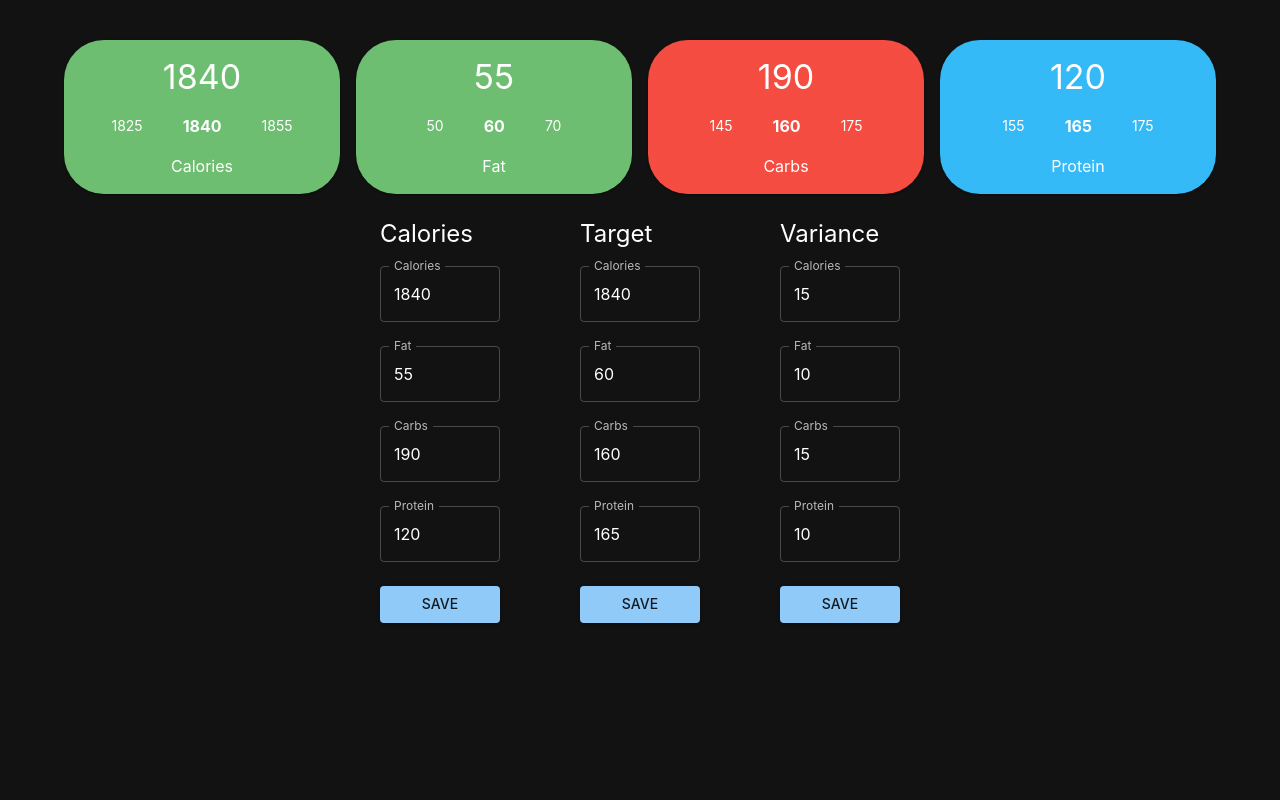
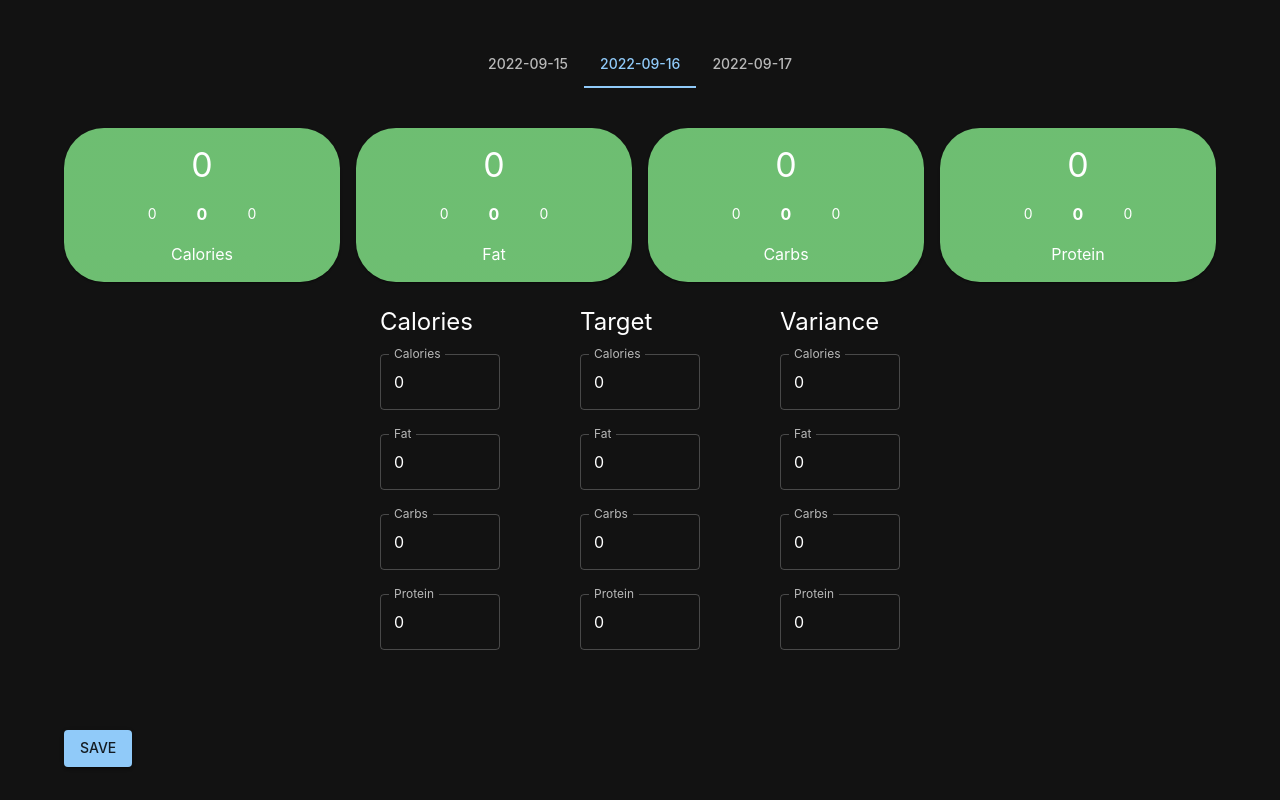
Before and after one commit to shakiralihamza/macro-compliance-tracker, a Next.js app: page / in a window 1280 px wide. Built offline with nearby package versions, Linux system fonts and the light colour scheme; no server answers; the database is empty.

Commit message:
App now talks to mongoDB

```diff
--- a/components/MCTForm.tsx
+++ b/components/MCTForm.tsx
@@ -1,6 +1,6 @@
 /* eslint-disable react-hooks/exhaustive-deps */
 import React, {FC, useEffect} from 'react';
-import {Button, Stack, TextField} from "@mui/material";
+import {Stack, TextField} from "@mui/material";
 import {macroType} from "../pages";
 
 enum macroTypeValues {
@@ -99,7 +99,6 @@ const MctForm: FC<MCTFormProps> = ({handleChange, name, data}) => {
                            style={inputStyles}
                            onChange={(e) => handleInput(e)}
                 />
-                <Button variant={'contained'}>Save</Button>
             </Stack>
         </>
     );
--- a/components/result.tsx
+++ b/components/result.tsx
@@ -8,6 +8,7 @@ interface ResultProps {
 }
 
 type BackGroundType = 'success' | 'error' | 'info';
+
 const Result: FC<ResultProps> = ({result}) => {
     const [background, setBackground] = React.useState<BackGroundType>('success');
 
--- /dev/null
+++ b/lib/mongodb.ts
@@ -0,0 +1,33 @@
+import { MongoClient } from 'mongodb'
+
+if (!process.env.MONGODB_URI) {
+  throw new Error('Invalid environment variable: "MONGODB_URI"')
+}
+
+const uri = process.env.MONGODB_URI
+const options = {}
+
+let client
+let clientPromise: Promise<MongoClient>
+
+if (!process.env.MONGODB_URI) {
+  throw new Error('Please add your Mongo URI to .env.local')
+}
+
+if (process.env.NODE_ENV === 'development') {
+  // In development mode, use a global variable so that the value
+  // is preserved across module reloads caused by HMR (Hot Module Replacement).
+  if (!global._mongoClientPromise) {
+    client = new MongoClient(uri, options)
+    global._mongoClientPromise = client.connect()
+  }
+  clientPromise = global._mongoClientPromise
+} else {
+  // In production mode, it's best to not use a global variable.
+  client = new MongoClient(uri, options)
+  clientPromise = client.connect()
+}
+
+// Export a module-scoped MongoClient promise. By doing this in a
+// separate module, the client can be shared across functions.
+export default clientPromise
--- a/package.json
+++ b/package.json
@@ -14,11 +14,15 @@
     "@mui/icons-material": "^5.10.3",
     "@mui/material": "^5.10.5",
     "eslint": "8.22.0",
+    "mongodb": "^4.10.0",
+    "mongoose": "^6.6.1",
     "next": "12.3.0",
+    "next-connect": "^0.13.0",
     "react": "18.2.0",
     "react-dom": "18.2.0"
   },
   "devDependencies": {
+    "@types/mongodb": "^4.0.7",
     "@types/node": "18.7.18",
     "@types/react": "18.0.20",
     "@types/react-dom": "18.0.6",
--- /dev/null
+++ b/pages/api/daily.ts
@@ -0,0 +1,49 @@
+// noinspection JSUnusedGlobalSymbols
+
+import clientPromise from "../../lib/mongodb";
+import {NextApiRequest, NextApiResponse} from "next";
+
+
+export default async function handler(req: NextApiRequest, res: NextApiResponse) {
+    const {date} = req.query;
+    const dataModel = {
+        "date": date,
+        "calories": {"label": "Calories", "total": 0, "target": 0, "variant": 0},
+        "carbs": {"label": "Carbs", "total": 0, "target": 0, "variant": 0},
+        "fat": {"label": "Fat", "total": 0, "target": 0, "variant": 0},
+        "protein": {"label": "Protein", "total": 0, "target": 0, "variant": 0}
+    }
+    const client = await clientPromise;
+    const db = client.db("mct");
+    switch (req.method) {
+        case "POST":
+            let data = req.body;
+            data = JSON.parse(data);
+            data.date = new Date().toISOString().split('T')[0]
+            await db.collection('daily').updateOne(
+                {date: data.date},
+                {$set: data},
+                {upsert: true}
+            )
+            res.status(200).json({success: true});
+            break;
+        case "GET":
+            let daily;
+            if (date) {
+                console.log(date);
+                // @ts-ignore
+                daily = await db.collection("daily").findOne({date});
+                console.log(daily);
+                if (daily == null) {
+                    daily = dataModel
+                }
+            } else {
+                daily = await db.collection('daily').findOne()
+                if (daily == null) {
+                    daily = dataModel
+                }
+            }
+            res.json(daily);
+            break;
+    }
+}
--- a/pages/api/hello.ts
+++ /dev/null
@@ -1,13 +0,0 @@
-// Next.js API route support: https://nextjs.org/docs/api-routes/introduction
-import type { NextApiRequest, NextApiResponse } from 'next'
-
-type Data = {
-  name: string
-}
-
-export default function handler(
-  req: NextApiRequest,
-  res: NextApiResponse<Data>
-) {
-  res.status(200).json({ name: 'John Doe' })
-}
--- a/pages/index.tsx
+++ b/pages/index.tsx
@@ -1,38 +1,13 @@
+/* eslint-disable react-hooks/exhaustive-deps */
 // noinspection JSUnusedGlobalSymbols
 
-import type {NextPage} from 'next'
+import type {GetServerSideProps, NextPage} from 'next'
 import Head from 'next/head'
-import {Container, Grid, Typography} from "@mui/material";
+import {Button, Container, Grid, Tab, Tabs, Typography} from "@mui/material";
 import Result from "../components/result";
 import MCTForm from "../components/MCTForm";
-import React, {useState} from "react";
+import React, {useEffect, useState} from "react";
 
-let dummyData = {
-    calories: {
-        label: "Calories",
-        total: 1840,
-        target: 1840,
-        variant: 15
-    },
-    carbs: {
-        label: "Carbs",
-        total: 190,
-        target: 160,
-        variant: 15
-    },
-    fat: {
-        label: "Fat",
-        total: 55,
-        target: 60,
-        variant: 10
-    },
-    protein: {
-        label: "Protein",
-        total: 120,
-        target: 165,
-        variant: 10
-    }
-}
 
 export type macroDetails = {
     label: string,
@@ -47,10 +22,22 @@ export interface macroType {
     fat: macroDetails,
     protein: macroDetails
 }
-const Home: NextPage = () => {
-    const [data, setData] = useState<macroType>(dummyData);
 
-    const handleChange = ({value, name}: { value: number, name: string }) => {
+const Home: NextPage = (props) => {
+    const [data, setData] = useState<macroType | null>(null);
+    const [saving, setSaving] = React.useState(false);
+    const [menu, setMenu] = React.useState(1);
+
+    const currDate = new Date().toISOString().split('T')[0];
+    const prevDate = new Date(new Date().setDate(new Date().getDate() - 1)).toISOString().split('T')[0];
+    const nextDate = new Date(new Date().setDate(new Date().getDate() + 1)).toISOString().split('T')[0];
+
+    useEffect(() => {
+        // @ts-ignore
+        setData(props.data);
+    }, []);
+
+    const handleDataChange = ({value, name}: { value: number, name: string }) => {
         const _data = {...data};
 
         let resultType = name.split(" ")[0].toLowerCase();
@@ -59,15 +46,47 @@ const Home: NextPage = () => {
         // @ts-ignore
         _data[resultMacro][resultType] = value;
 
+        // @ts-ignore
         setData(_data);
     }
 
+    const handleMenuChange = async (date: string, menu: number) => {
+        const res = await fetch(`http://localhost:3000/api/daily?date=${date}`);
+        res.json().then(res => {
+            setData(res);
+            setMenu(menu);
+        })
+    };
+
+    const handleSave = async () => {
+        setSaving(true);
+        const res = await fetch('http://localhost:3000/api/daily', {
+            method: 'post',
+            body: JSON.stringify(data)
+        });
+        res.json().then(res => {
+            console.log(res)
+            setSaving(false);
+        });
+    }
     return (
         <>
             <Head>
                 <title>Macro Compliance Tracker</title>
             </Head>
+            {
+                data &&
                 <Container maxWidth={'lg'}>
+                    <Grid container justifyContent={'center'} alignItems={'center'} spacing={2} my={3}>
+                        <Grid item xs={12}>
+                            <Tabs value={menu} centered>
+                                <Tab label={prevDate} onClick={() => handleMenuChange(prevDate, 0)}/>
+                                <Tab label={currDate} onClick={() => handleMenuChange(currDate, 1)}/>
+                                <Tab label={nextDate} onClick={() => handleMenuChange(nextDate, 2)}/>
+                            </Tabs>
+                        </Grid>
+                    </Grid>
+
                     <Grid container justifyContent={'center'} alignItems={'center'} spacing={2} my={3}>
                         <Grid item xs={3}>
                             <Result result={data.calories}/>
@@ -82,23 +101,40 @@ const Home: NextPage = () => {
                             <Result result={data.protein}/>
                         </Grid>
                     </Grid>
+
                     <Grid container justifyContent={'center'} alignItems={'center'} spacing={10}>
                         <Grid item xs={'auto'}>
                             <Typography variant={'h5'} mb={2}>Calories</Typography>
-                        <MCTForm data={data} name={'total'} handleChange={handleChange}/>
+                            <MCTForm data={data} name={'total'} handleChange={handleDataChange}/>
                         </Grid>
                         <Grid item xs={'auto'}>
                             <Typography variant={'h5'} mb={2}>Target</Typography>
-                        <MCTForm data={data} name={'target'} handleChange={handleChange}/>
+                            <MCTForm data={data} name={'target'} handleChange={handleDataChange}/>
                         </Grid>
                         <Grid item xs={'auto'}>
                             <Typography variant={'h5'} mb={2}>Variance</Typography>
-                        <MCTForm data={data} name={'variant'} handleChange={handleChange}/>
+                            <MCTForm data={data} name={'variant'} handleChange={handleDataChange}/>
+                        </Grid>
+                        <Grid item xs={12}>
+                            <Button variant={'contained'} disabled={saving} onClick={handleSave}>Save</Button>
                         </Grid>
                     </Grid>
                 </Container>
+            }
         </>
     )
 }
 
+export const getServerSideProps: GetServerSideProps = async () => {
+    //date today
+    const date = new Date().toISOString().split('T')[0];
+    const res = await fetch(`http://localhost:3000/api/daily?date=${date}`);
+    const json = await res.json();
+    return {
+        props: {
+            data: json,
+        },
+    };
+};
+
 export default Home
--- /dev/null
+++ b/types/mongodb.d.ts
@@ -0,0 +1,5 @@
+import { MongoClient } from 'mongodb'
+
+declare global {
+  var _mongoClientPromise: Promise<MongoClient>
+}
```
Also changed, not shown: 1 other file (tests, documents, lock files or other folders). Lines whose indentation alone changed are shown as unchanged.
